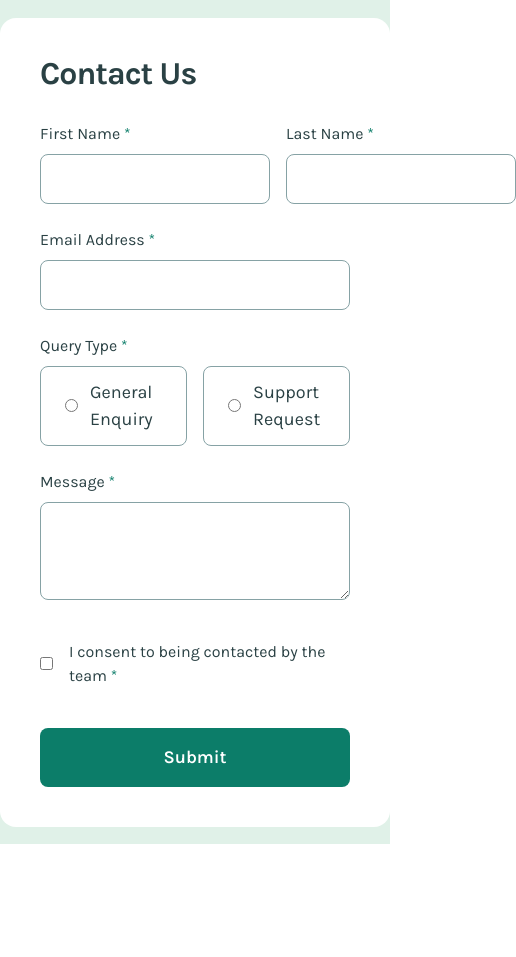
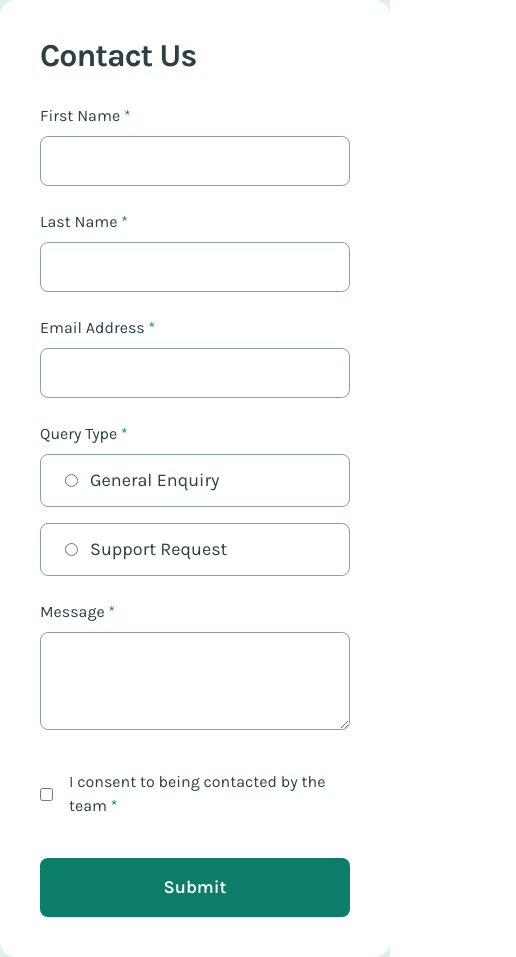
Before and after one commit to phwnganh/contact-form, a React (Vite) app: page / in a window 390 px wide. Shown: the whole page, 516 px wide, since content can reach past the window. Before the commit the page ends 844 px from the top, so only its background shows below. Built offline with nearby package versions, Linux system fonts and the light colour scheme.

Commit message:
feat: done mobile responsive

```diff
--- a/src/components/ContactUsForm.jsx
+++ b/src/components/ContactUsForm.jsx
@@ -2,7 +2,7 @@
 const ContactUsForm = () => {
     return (
         <section className={"flex flex-col gap-6"}>
-            <div className={"flex gap-4"}>
+            <div className={"flex flex-col sm:flex-row gap-6 sm:gap-4"}>
                 <div className={"flex flex-col gap-2 w-full"}>
                     <label htmlFor={"firstName"} className={"text-grey-900 text-body-sm leading-body"}>First Name <span className={"text-green-600"}>*</span></label>
                     <input type={"text"} required autoComplete={"true"} name={"firstName"} aria-describedby={"firstName-instructions"} className={"rounded-lg border border-grey-500 px-6 py-3"}/>
@@ -20,7 +20,7 @@
 
             <div className={"flex flex-col gap-2"}>
                     <legend className={"text-grey-900 text-body-sm leading-body"}>Query Type <span className={"text-green-600"}>*</span></legend>
-                    <div className={"flex gap-4"}>
+                    <div className={"flex flex-col sm:flex-row gap-4"}>
                         <div className={"w-full flex gap-3 items-center rounded-lg border border-grey-500 px-6 py-3"}>
                             <input type={"radio"} className={""} required id={"generalEnquiry"} name={"generalEnquiry"} aria-describedby={"Tick the general enquiry"}/>
                             <label htmlFor={"generalEnquiry"} className={"text-grey-900 text-body-md leading-body"}>General Enquiry</label>
```
